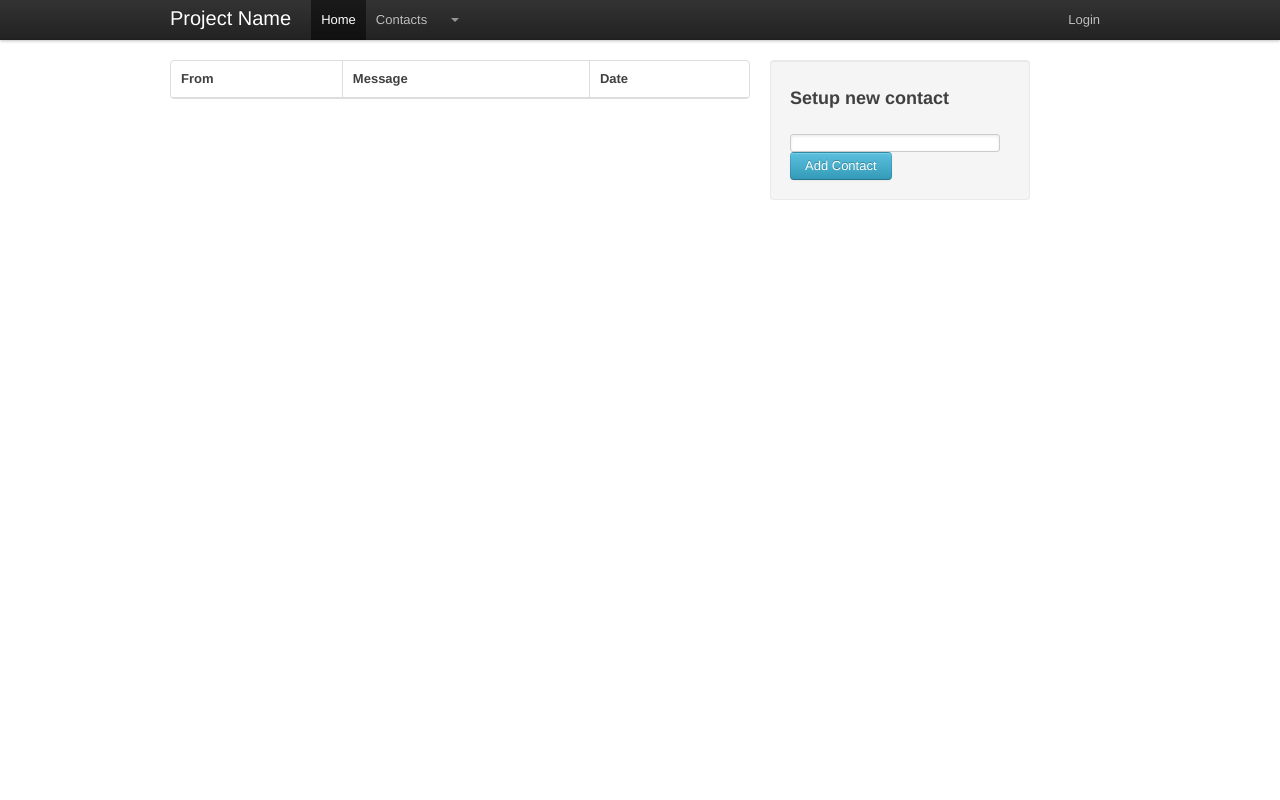
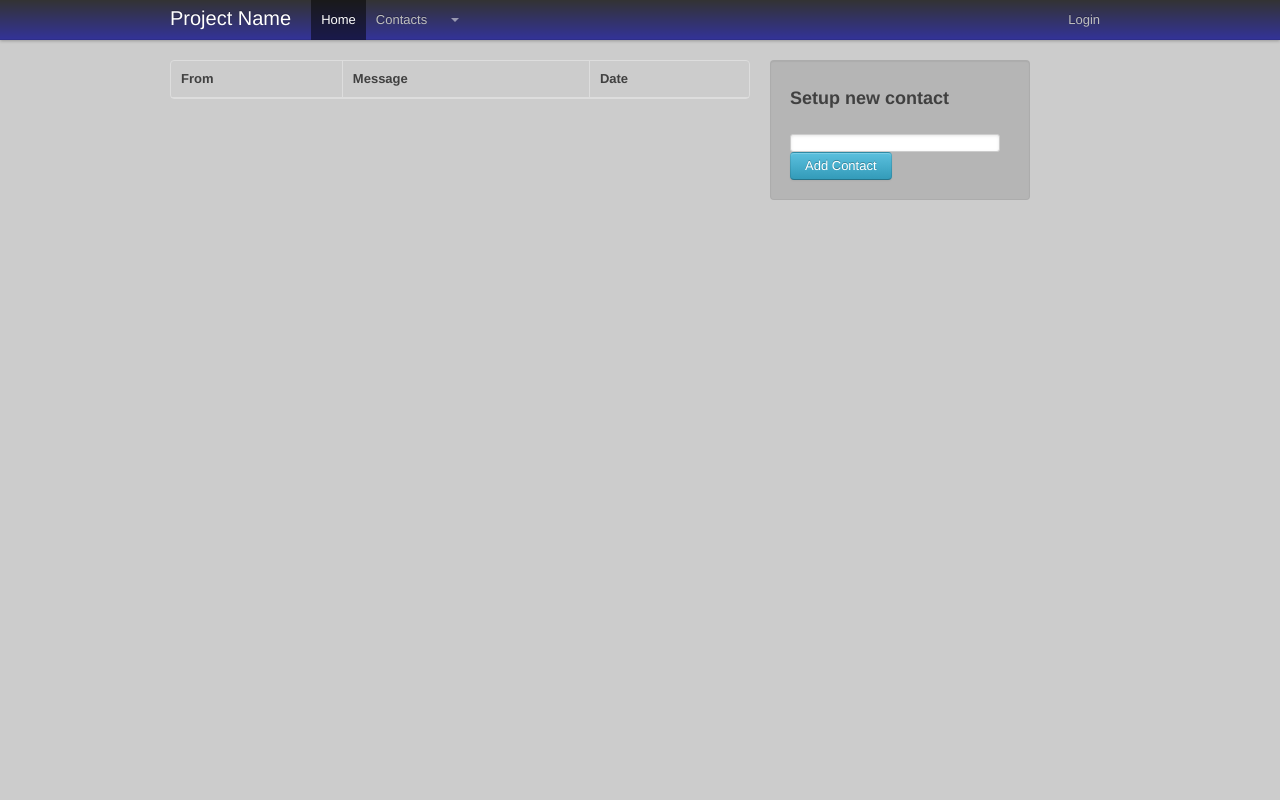
Before and after one commit to wmbailey/ProgressTracker, a Django app: page /accounts/profile/ in a window 1280 px wide. Run offline with Django 3.2, Linux system fonts and the light colour scheme; lists and menus that the app fills with data are empty; style sheets or scripts are compiled from the project's sources; parts of the project's set-up code (start-up, migrations or seed data) failed here and were passed over; some libraries are stand-ins or nearby versions.

Commit message:
updating styles/colors

```diff
--- a/app/media/stylesheets/patterns.less
+++ b/app/media/stylesheets/patterns.less
@@ -115,8 +115,8 @@
 // For backwards compatibility, include .topbar .fill
 .topbar-inner,
 .topbar .fill {
-  background-color: #222;
-  #gradient > .vertical(#333, #222);
+  background-color: #339;
+  #gradient > .vertical(#333, #339);
   @shadow: 0 1px 3px rgba(0,0,0,.25), inset 0 -1px 0 rgba(0,0,0,.1);
   .box-shadow(@shadow);
 }
@@ -750,7 +750,7 @@ input[type=submit].btn {
 // -----
 
 .well {
-  background-color: #f5f5f5;
+  background-color: #b5b5b5;
   margin-bottom: 20px;
   padding: 19px;
   min-height: 20px;
--- a/app/tracker/templates/base.html
+++ b/app/tracker/templates/base.html
@@ -14,7 +14,7 @@
 		}
 	</style>
 </head>
-<body>
+<body style="background-color:#CCC;">
 	<div class="container">
 	<section id="navigation">
 	<div class="topbar-wrapper" style="z-index: 5;">
```
Also changed, not shown: app/media/stylesheets/variables.less (line endings or trailing spaces).
